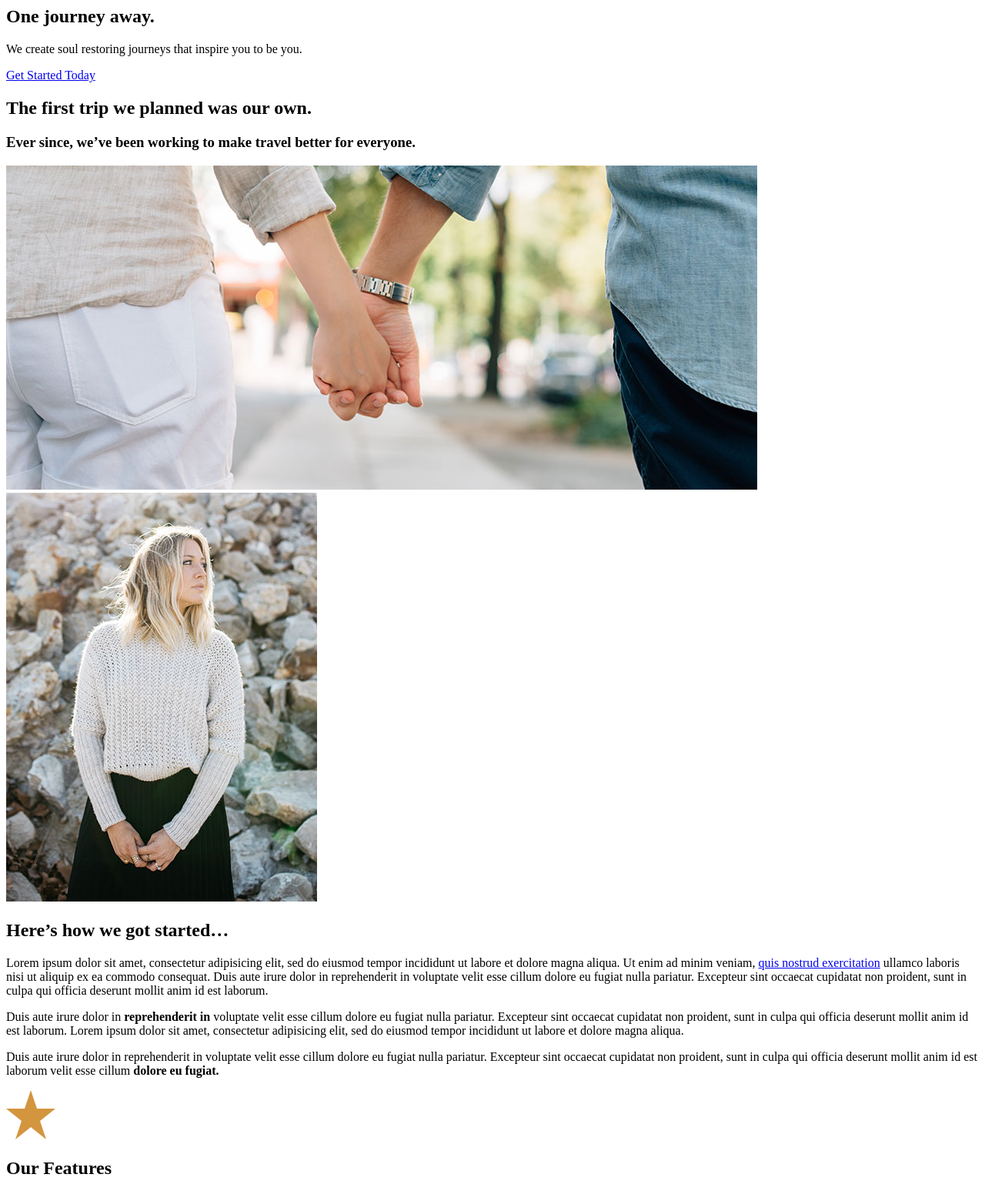
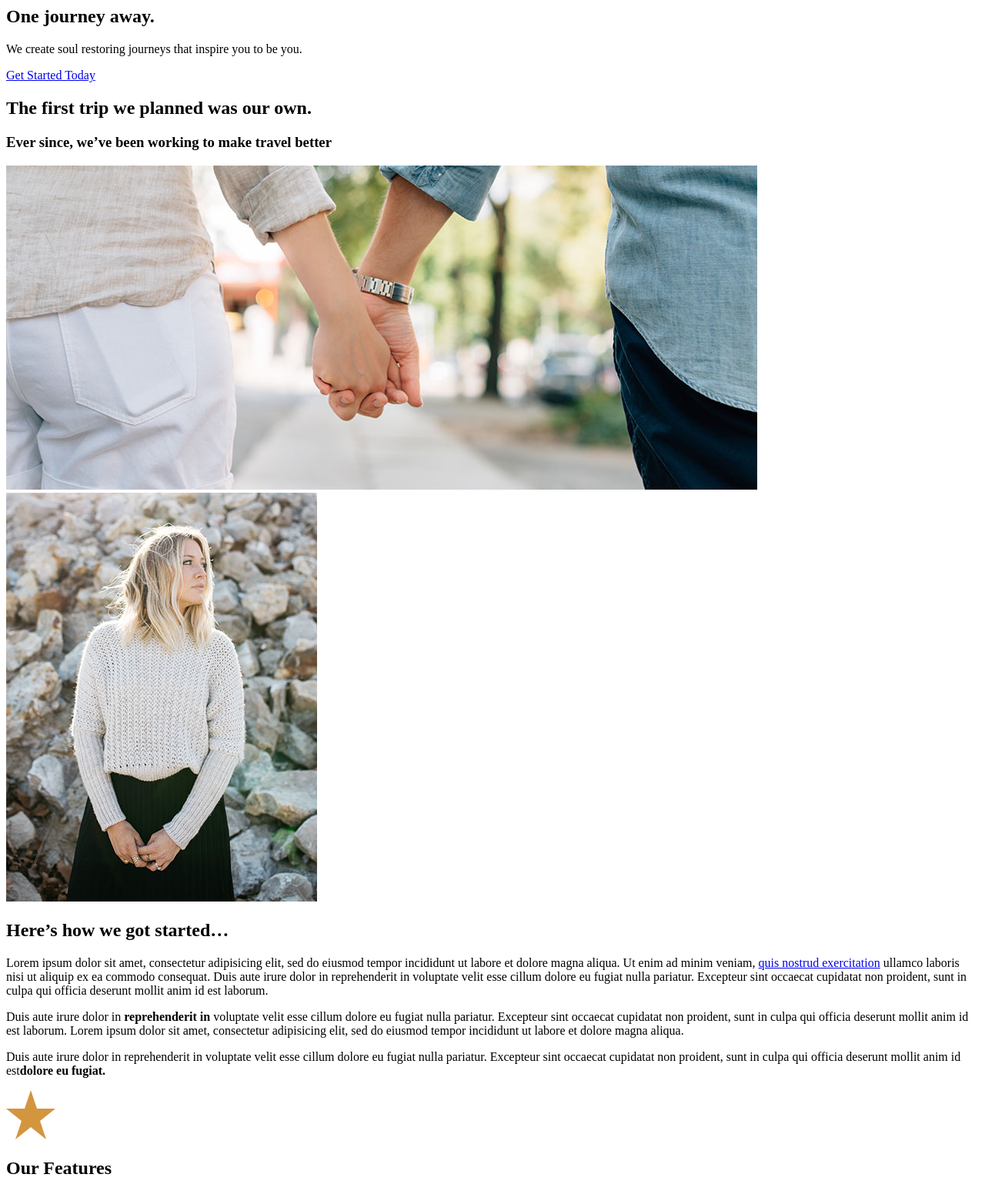
Before and after one commit to akashkr17/travel-app, a plain HTML site: page app/index.html in a window 1280 px wide. Shown: the part 887-2434 px from the top of the page at 77% size. Drawn offline with Linux system fonts and the light colour scheme.

Commit message:
Update the travel description

```diff
--- a/app/index.html
+++ b/app/index.html
@@ -30,13 +30,13 @@
 
   <div id="our-beginning">
     <h2>The first trip we planned was our own.</h2>
-    <h3>Ever since, we&rsquo;ve been working to make travel better for everyone.</h3>
+    <h3>Ever since, we&rsquo;ve been working to make travel better</h3>
     <img src="assets/images/first-trip.jpg" alt="Couple walking down a street.">
     <img src="assets/images/our-start.jpg" alt="Our founder, Jane Doe">
     <h2>Here&rsquo;s how we got started&hellip;</h2>
     <p>Lorem ipsum dolor sit amet, consectetur adipisicing elit, sed do eiusmod tempor incididunt ut labore et dolore magna aliqua. Ut enim ad minim veniam, <a href="#">quis nostrud exercitation</a> ullamco laboris nisi ut aliquip ex ea commodo consequat. Duis aute irure dolor in reprehenderit in voluptate velit esse cillum dolore eu fugiat nulla pariatur. Excepteur sint occaecat cupidatat non proident, sunt in culpa qui officia deserunt mollit anim id est laborum.</p>
     <p>Duis aute irure dolor in <strong>reprehenderit in</strong> voluptate velit esse cillum dolore eu fugiat nulla pariatur. Excepteur sint occaecat cupidatat non proident, sunt in culpa qui officia deserunt mollit anim id est laborum. Lorem ipsum dolor sit amet, consectetur adipisicing elit, sed do eiusmod tempor incididunt ut labore et dolore magna aliqua.</p>
-    <p>Duis aute irure dolor in reprehenderit in voluptate velit esse cillum dolore eu fugiat nulla pariatur. Excepteur sint occaecat cupidatat non proident, sunt in culpa qui officia deserunt mollit anim id est laborum velit esse cillum <strong>dolore eu fugiat.</strong></p>
+    <p>Duis aute irure dolor in reprehenderit in voluptate velit esse cillum dolore eu fugiat nulla pariatur. Excepteur sint occaecat cupidatat non proident, sunt in culpa qui officia deserunt mollit anim id est<strong>dolore eu fugiat.</strong></p>
   </div>
 
   <div id="features">
```
